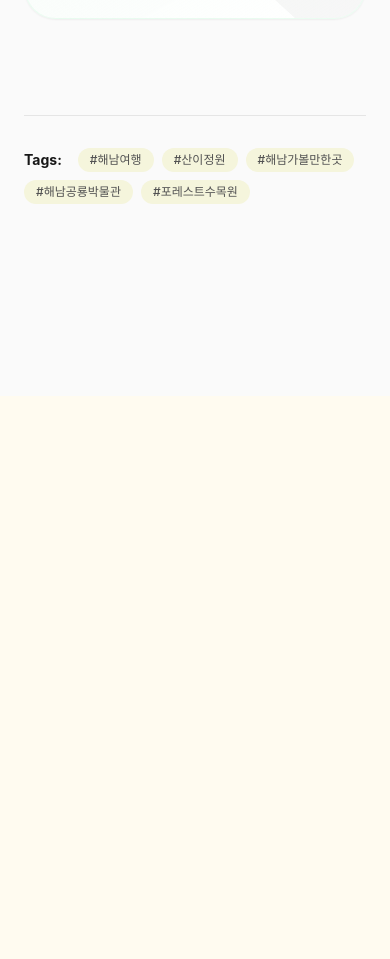
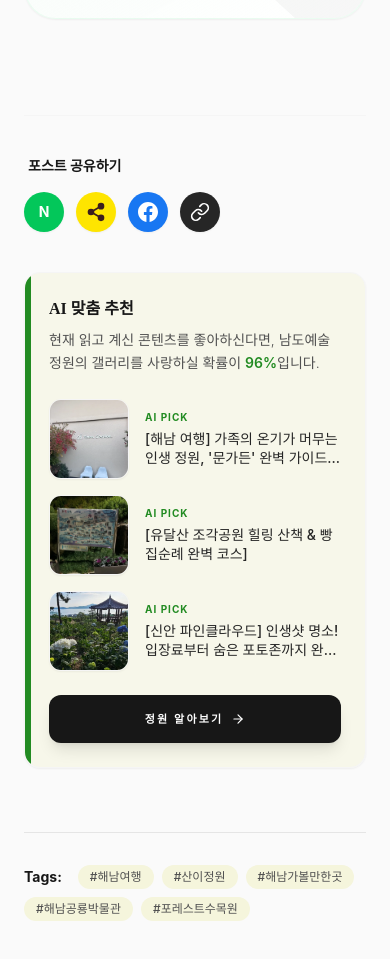
Before and after one commit to aiu144346/namdo-art-garden, a React (Vite) app: page /posts/h1-haenam-sanigarden in a window 390 px wide. Shown: the part 8654-9613 px from the top of the page. Before the commit the page ends 9050 px from the top, so only its background shows below. Built offline with nearby package versions, Linux system fonts and the light colour scheme.

Commit message:
fix(ui): show sidebar content on mobile in PostDetail

```diff
--- a/src/pages/PostDetail/index.jsx
+++ b/src/pages/PostDetail/index.jsx
@@ -128,6 +128,87 @@ export default function PostDetail() {
 
             <PostSharing />
 
+            {/* Mobile Sidebar Content (Visible ONLY on Smartphone) */}
+            <div className="mt-16 block md:hidden space-y-10 border-t border-neutral-100 pt-10">
+              <div className="space-y-4">
+                <p className="text-sm font-bold text-neutral-900 px-1">포스트 공유하기</p>
+                <div className="flex items-center gap-3">
+                  <button
+                    onClick={() => handleShare('naver')}
+                    title="네이버 블로그 공유"
+                    className="w-10 h-10 rounded-full bg-[#03C75A] flex items-center justify-center text-white hover:opacity-90 transition-all hover:scale-110 shadow-sm"
+                  >
+                    <span className="font-bold text-sm">N</span>
+                  </button>
+                  <button
+                    onClick={() => handleShare('kakao')}
+                    title="카카오스토리 공유"
+                    className="w-10 h-10 rounded-full bg-[#FEE500] flex items-center justify-center text-[#3C1E1E] hover:opacity-90 transition-all hover:scale-110 shadow-sm"
+                  >
+                    <Share2 className="w-5 h-5 fill-current" />
+                  </button>
+                  <button
+                    onClick={() => handleShare('facebook')}
+                    title="페이스북 공유"
+                    className="w-10 h-10 rounded-full bg-[#1877F2] flex items-center justify-center text-white hover:opacity-90 transition-all hover:scale-110 shadow-sm"
+                  >
+                    <svg className="w-5 h-5 fill-current" viewBox="0 0 24 24"><path d="M24 12.073c0-6.627-5.373-12-12-12s-12 5.373-12 12c0 5.99 4.388 10.954 10.125 11.854v-8.385H7.078v-3.47h3.047V9.43c0-3.007 1.792-4.669 4.533-4.669 1.312 0 2.686.235 2.686.235v2.953H15.83c-1.491 0-1.956.925-1.956 1.874v2.25h3.328l-.532 3.47h-2.796v8.385C19.612 23.027 24 18.062 24 12.073z"/></svg>
+                  </button>
+                  <button
+                    onClick={() => handleShare('copy')}
+                    title="링크 복사"
+                    className={`w-10 h-10 rounded-full flex items-center justify-center transition-all hover:scale-110 shadow-sm ${
+                      copied ? 'bg-green-500 text-white' : 'bg-neutral-800 text-white hover:bg-neutral-700'
+                    }`}
+                  >
+                    {copied ? <Check className="w-5 h-5" /> : <LinkIcon className="w-5 h-5" />}
+                  </button>
+                </div>
+                {copied && (
+                  <motion.p
+                    initial={{ opacity: 0, y: -5 }}
+                    animate={{ opacity: 1, y: 0 }}
+                    className="text-xs text-green-600 font-medium px-1"
+                  >
+                    링크가 복사되었습니다!
+                  </motion.p>
+                )}
+              </div>
+
+              <div className="bg-surface/50 p-6 rounded-2xl border border-neutral-100 shadow-sm relative overflow-hidden group">
+                <div className="absolute top-0 left-0 w-1.5 h-full bg-primary" />
+                <h3 className="font-serif font-bold text-neutral-900 mb-2">AI 맞춤 추천</h3>
+                <p
+                  className="text-sm text-neutral-600 font-light mb-6 leading-relaxed"
+                  dangerouslySetInnerHTML={{
+                    __html: post.aiRecommendation || '현재 읽고 계신 콘텐츠를 좋아하신다면, 남도예술정원의 갤러리를 사랑하실 확률이 <strong class="font-semibold text-primary">96%</strong>입니다.'
+                  }}
+                />
+
+                <div className="space-y-4 mb-6">
+                  {recommendedPosts.map((rec) => (
+                    <Link key={rec.id} to={`/posts/${rec.id}`} className="block group/item">
+                      <div className="flex items-center gap-4">
+                        <div className="w-20 h-20 rounded-xl overflow-hidden flex-shrink-0 border border-neutral-100 shadow-sm">
+                          <img src={rec.image} alt="" className="w-full h-full object-cover group-hover/item:scale-110 transition-transform duration-500" />
+                        </div>
+                        <div className="flex-1 min-w-0">
+                          <p className="text-[10px] font-bold text-primary mb-1 uppercase tracking-widest">AI Pick</p>
+                          <p className="text-sm text-neutral-800 font-medium leading-snug line-clamp-2 group-hover/item:text-primary transition-colors">
+                            {rec.title.replace(/\\n/g, ' ')}
+                          </p>
+                        </div>
+                      </div>
+                    </Link>
+                  ))}
+                </div>
+
+                <Link to={gardenLink} className="w-full inline-flex items-center justify-center gap-2 text-[11px] font-bold text-white bg-neutral-900 px-4 py-4 rounded-xl uppercase tracking-[0.2em] hover:bg-primary transition-colors shadow-lg">
+                  정원 알아보기 <ArrowRight className="w-3.5 h-3.5" />
+                </Link>
+              </div>
+            </div>
+
             <div className="mt-16 pt-8 border-t border-neutral-200">
                <div className="flex flex-wrap items-center gap-2 mb-8">
                   <span className="text-sm font-bold mr-2 text-neutral-900">Tags:</span>
```
